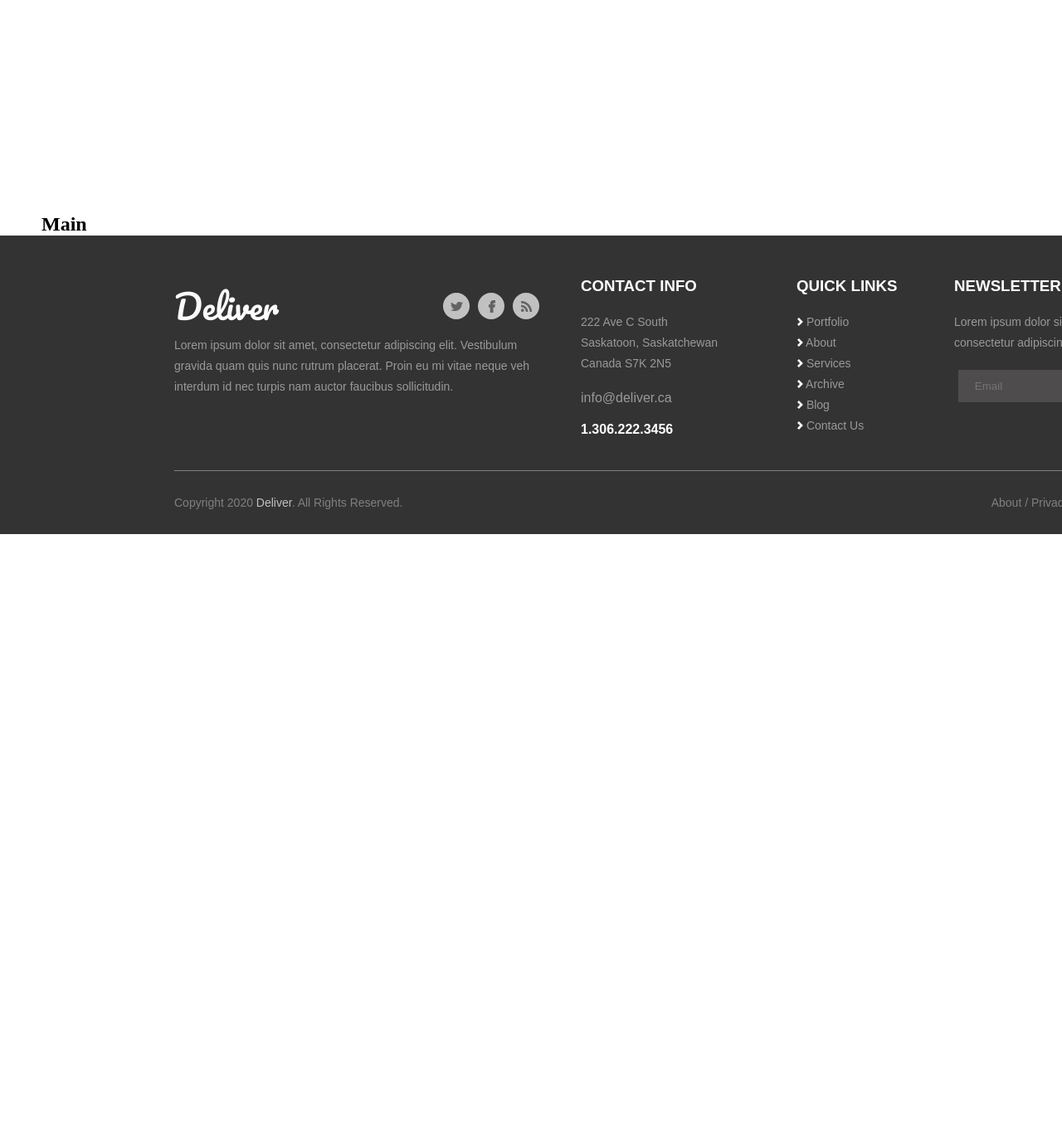
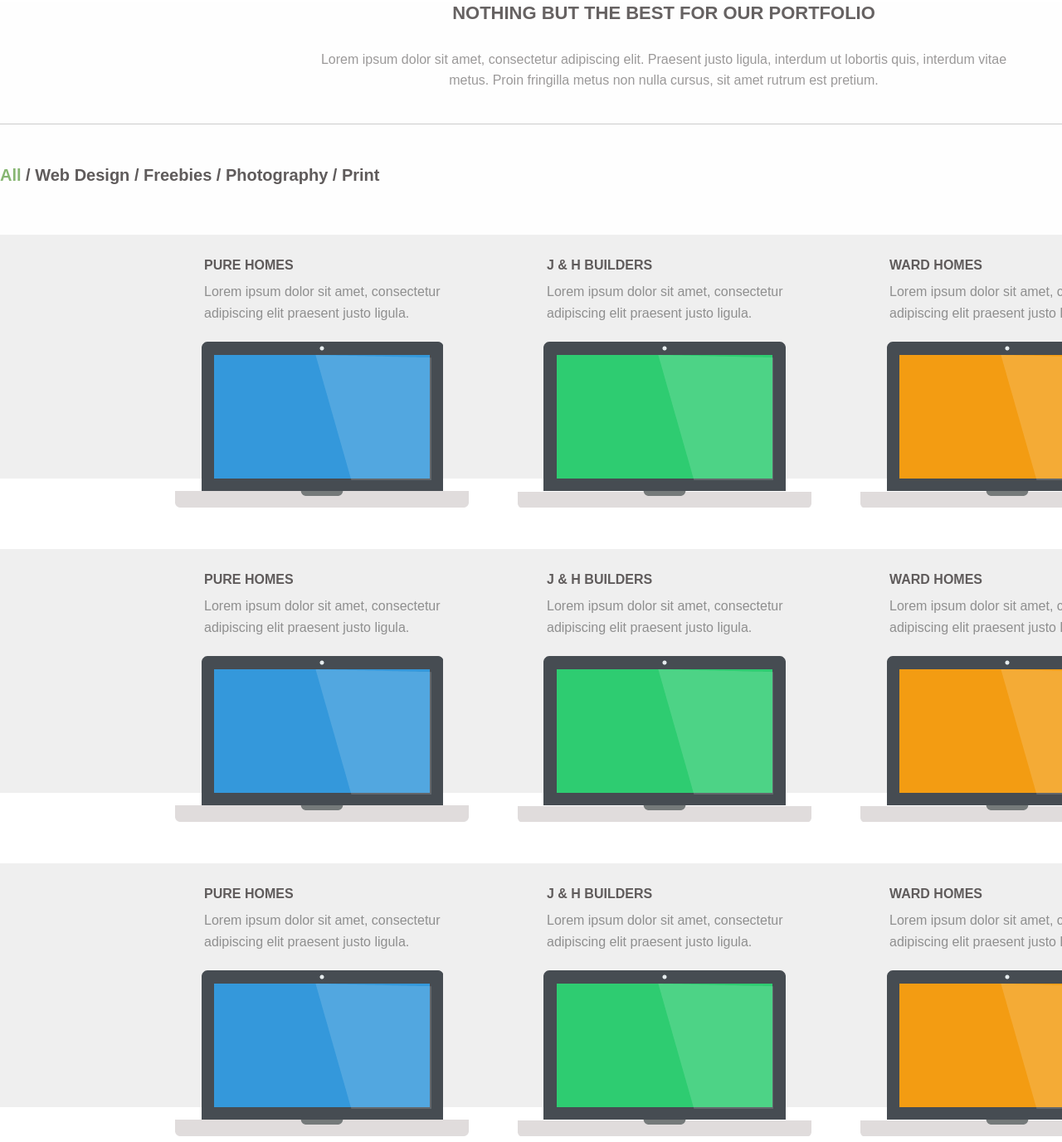
Before and after one commit to erwiley/psd-to-html-deliver, a website: page docs/portfolio.html in a window 1280 px wide. Shown: the part 343-1720 px from the top of the page at 83% size. Before the commit the page ends 987 px from the top, so only its background shows below. Drawn offline with Linux system fonts and the light colour scheme.

Commit message:
portfolio page updates

```diff
--- a/docs/portfolio.html
+++ b/docs/portfolio.html
@@ -8,7 +8,7 @@
   <link rel="stylesheet" href="css/main.min.css">
 </head>
 
-<body>
+<body id="portfolio-page">
 
   <header class="nav-secondary">
     <div class="nav-secondary-logo-contacts">
@@ -52,12 +52,122 @@
 
 
   <main>
-    <section class="team">
-      <div class="container">
-        <h2>Main</h2>
+    <section class="main-heading">
+      <div class="heading">
+        <h2>Nothing but the best for our Portfolio</h2>
+        <p>Lorem ipsum dolor sit amet, consectetur adipiscing elit. Praesent justo ligula, interdum ut lobortis quis,
+          interdum vitae metus. Proin fringilla metus non nulla cursus, sit amet rutrum est pretium.</p>
+      </div>
+      <div class="tags"><span>All</span> / Web Design / Freebies / Photography / Print</div>
+    </section>
+    <section class="previous-jobs">
+      <div class="portfolio-outer-row">
+        <div class="container">
+          <div class="portfolio-card-row">
+            <div class="portfolio-card">
+              <h4>Pure Homes</h4>
+              <p>Lorem ipsum dolor sit amet, consectetur adipiscing elit praesent justo ligula.</p>
+              <img src="img/portfolio/portfolio-screen-blue.png" alt="">
+            </div>
+            <div class="portfolio-card">
+              <h4>J & H Builders</h4>
+              <p>Lorem ipsum dolor sit amet, consectetur adipiscing elit praesent justo ligula.</p>
+              <img src="img/portfolio/portfolio-screen-green.png" alt="">
+            </div>
+            <div class="portfolio-card">
+              <h4>Ward Homes</h4>
+              <p>Lorem ipsum dolor sit amet, consectetur adipiscing elit praesent justo ligula.</p>
+              <img src="img/portfolio/portfolio-screen-yellow.png" alt="">
+            </div>
+          </div><!-- portfolio-card-row end -->
+        </div>
+        <div class="background-area"></div>
+      </div><!-- portfolio-outer-row end -->
+
+      <div class="portfolio-outer-row">
+        <div class="container">
+          <div class="portfolio-card-row">
+            <div class="portfolio-card">
+              <h4>Pure Homes</h4>
+              <p>Lorem ipsum dolor sit amet, consectetur adipiscing elit praesent justo ligula.</p>
+              <img src="img/portfolio/portfolio-screen-blue.png" alt="">
+            </div>
+            <div class="portfolio-card">
+              <h4>J & H Builders</h4>
+              <p>Lorem ipsum dolor sit amet, consectetur adipiscing elit praesent justo ligula.</p>
+              <img src="img/portfolio/portfolio-screen-green.png" alt="">
+            </div>
+            <div class="portfolio-card">
+              <h4>Ward Homes</h4>
+              <p>Lorem ipsum dolor sit amet, consectetur adipiscing elit praesent justo ligula.</p>
+              <img src="img/portfolio/portfolio-screen-yellow.png" alt="">
+            </div>
+          </div><!-- portfolio-card-row end -->
+        </div>
+        <div class="background-area"></div>
+      </div><!-- portfolio-outer-row end -->
+
+      <div class="portfolio-outer-row">
+        <div class="container">
+          <div class="portfolio-card-row">
+            <div class="portfolio-card">
+              <h4>Pure Homes</h4>
+              <p>Lorem ipsum dolor sit amet, consectetur adipiscing elit praesent justo ligula.</p>
+              <img src="img/portfolio/portfolio-screen-blue.png" alt="">
+            </div>
+            <div class="portfolio-card">
+              <h4>J & H Builders</h4>
+              <p>Lorem ipsum dolor sit amet, consectetur adipiscing elit praesent justo ligula.</p>
+              <img src="img/portfolio/portfolio-screen-green.png" alt="">
+            </div>
+            <div class="portfolio-card">
+              <h4>Ward Homes</h4>
+              <p>Lorem ipsum dolor sit amet, consectetur adipiscing elit praesent justo ligula.</p>
+              <img src="img/portfolio/portfolio-screen-yellow.png" alt="">
+            </div>
+          </div><!-- portfolio-card-row end -->
+        </div>
+        <div class="background-area"></div>
+      </div><!-- portfolio-outer-row end -->
+
+      <div class="portfolio-outer-row">
+        <div class="container">
+          <div class="portfolio-card-row">
+            <div class="portfolio-card">
+              <h4>Pure Homes</h4>
+              <p>Lorem ipsum dolor sit amet, consectetur adipiscing elit praesent justo ligula.</p>
+              <img src="img/portfolio/portfolio-screen-blue.png" alt="">
+            </div>
+            <div class="portfolio-card">
+              <h4>J & H Builders</h4>
+              <p>Lorem ipsum dolor sit amet, consectetur adipiscing elit praesent justo ligula.</p>
+              <img src="img/portfolio/portfolio-screen-green.png" alt="">
+            </div>
+            <div class="portfolio-card">
+              <h4>Ward Homes</h4>
+              <p>Lorem ipsum dolor sit amet, consectetur adipiscing elit praesent justo ligula.</p>
+              <img src="img/portfolio/portfolio-screen-yellow.png" alt="">
+            </div>
+          </div><!-- portfolio-card-row end -->
+        </div>
+        <div class="background-area"></div>
+      </div><!-- portfolio-outer-row end -->
+    </section>
+
+    <section class="need-website">
+      <div class="website-heading">
+        <div class="container divider"></div>
+        <h2>Do you need a Website?</h2>
+        <p>Lorem ipsum dolor sit amet, consectetur adipiscing elit. Praesent justo ligula, interdum ut lobortis quis,
+          interdum vitae metus. Proin fringilla metus non nulla cursus, sit amet rutrum est pretium.</p>
+      </div>
+      <div class="btn-center">
+        <button class="btn">Get a Free Quote</button>
       </div>
     </section>
+
   </main>
+
 
   <footer>
     <div class="container">
--- a/src/scss/_nav_secondary.scss
+++ b/src/scss/_nav_secondary.scss
@@ -1,6 +1,6 @@
 .nav-secondary{
   width:$page-width;
-  height:600px;
+  height:296px;
   margin: 0px auto;
 
   .nav-secondary-logo-contacts .container{
--- /dev/null
+++ b/src/scss/_portfolio.scss
@@ -0,0 +1,128 @@
+#portfolio-page{
+
+  section.main-heading{
+    width:$page-width;
+    height:280px;
+    margin: 0px auto;
+    background-color: #fefefe;
+
+    .heading{
+      border-bottom: solid 1px #CCCCCC;
+
+      h2{
+        @include section-heading;
+        margin-top:50px;
+        margin-bottom:30px;
+      }
+
+      p{
+        @include section-paragraph-message;
+        text-align: center;
+        width:850px;
+        margin: 0px auto 40px auto;
+      }
+    }
+
+    .tags{
+      font-family: Arial, Helvetica, sans-serif;
+      font-size: 20px;
+      font-weight: bolder;
+      color:#5F5B5B;
+      padding-top: 50px;
+
+      span{
+        color:#87B672;
+      }
+    }
+
+  }
+
+  section.previous-jobs{
+
+    .portfolio-outer-row{
+      width:$page-width;
+      margin: 0px auto;
+      position: relative;
+
+      .background-area{
+        position: absolute;
+        top:0px;
+        left:0px;
+        width:100%;
+        height:294px;
+        z-index: -1;
+        background-color: #EFEFEF;
+      }
+
+      .portfolio-card-row{
+        display:flex;
+        justify-content: space-between;
+        margin-bottom: 50px;
+
+        .portfolio-card{
+          width:30%;
+          font-family: Arial, Helvetica, sans-serif;
+
+          h4{
+            color:#5F5B5B;
+            text-transform: uppercase;
+            padding-top: 28px;
+            padding-bottom: 10px;
+            padding-left: 36px;
+          }
+
+          p{
+            color:#8F8F8F;
+            line-height: 26px;
+            padding-left: 36px;
+            padding-bottom: 20px;
+
+          }
+        }
+      }
+    }
+  }
+
+  section.need-website{
+    padding-bottom:50px;
+
+    .website-heading{
+
+      .divider{
+        height:2px;
+        background-color:#CCCCCC;
+        margin-top: 30px;
+      }
+
+      h2{
+        @include section-heading;
+        margin-top:50px;
+        margin-bottom:30px;
+      }
+
+      p{
+        @include section-paragraph-message;
+        text-align: center;
+        width:850px;
+        margin: 0px auto 40px auto;
+      }
+    }
+
+    .btn-center{
+      display: flex;
+      justify-content: center;
+
+      .btn{
+        cursor: pointer;
+        padding:10px 16px;
+        color: white;
+        background-color: #87B672;
+        border:none;
+        font-family: Arial;
+        font-size: 14px;
+        font-weight: bolder;
+        text-transform: uppercase;
+      }
+    }
+  }
+}
--- a/src/scss/main.scss
+++ b/src/scss/main.scss
@@ -2,7 +2,5 @@
 @import 'globals';
 @import 'home';
 @import 'nav_secondary';
+@import 'portfolio';
 @import 'footer';
-
-
-// @import 'portfolio';
```
Also changed, not shown: docs/css/main.min.css, docs/img/portfolio/portfolio-screen-blue.png (added), docs/img/portfolio/portfolio-screen-green.png (added), docs/img/portfolio/portfolio-screen-white.png (added), docs/img/portfolio/portfolio-screen-yellow.png (added).
